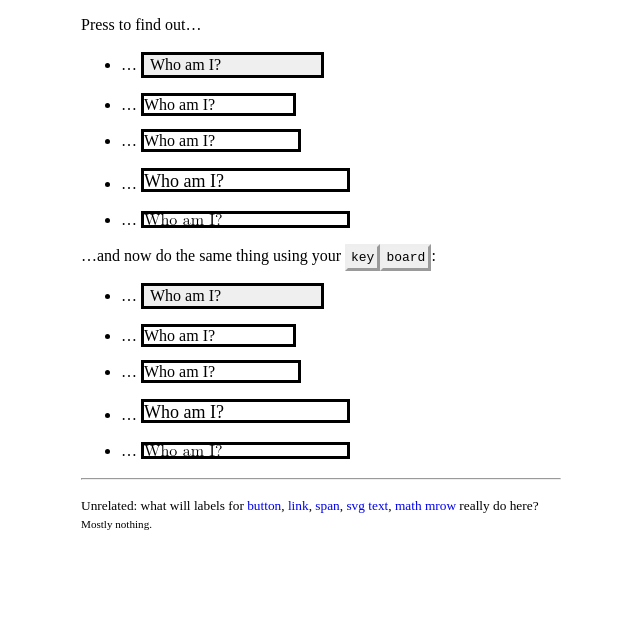
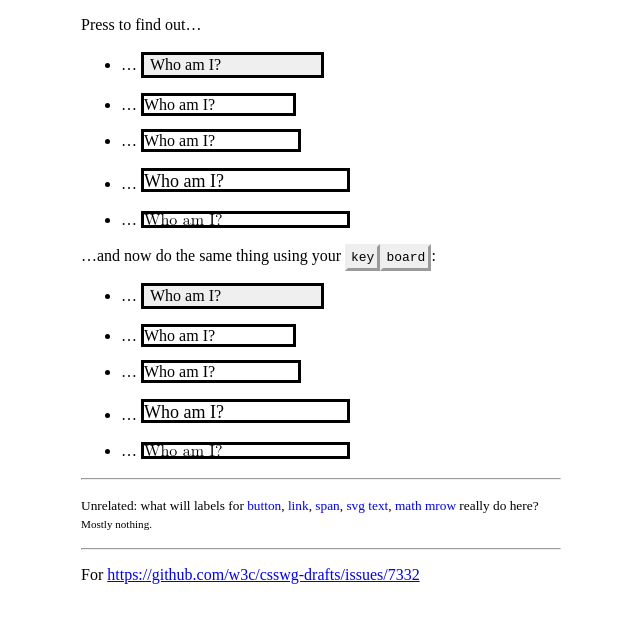
Before and after one commit to myfonj/myfonj.github.io, a Jekyll site: the page tst/css-active-keyboard-activation-test-game.html, which Jekyll copies as it is, in a window 1280 px wide. Shown: the top 623 px of the page, without its empty margins (319-959 px from the left). Built offline with Jekyll 4.4.1, drawn with Linux system fonts in a browser that asks for light colours.

Commit message:
Update css-active-keyboard-activation-test-game.html

```diff
--- a/tst/css-active-keyboard-activation-test-game.html
+++ b/tst/css-active-keyboard-activation-test-game.html
@@ -137,3 +137,8 @@ body {
 <label for="el_svg">svg text</label>,
 <label for="el_math">math mrow</label>
 really do here? <small>Mostly nothing.</small></small></p>
+
+
+<hr>
+
+<p>For <a href="https://github.com/w3c/csswg-drafts/issues/7332">https://github.com/w3c/csswg-drafts/issues/7332</a></p>
```
